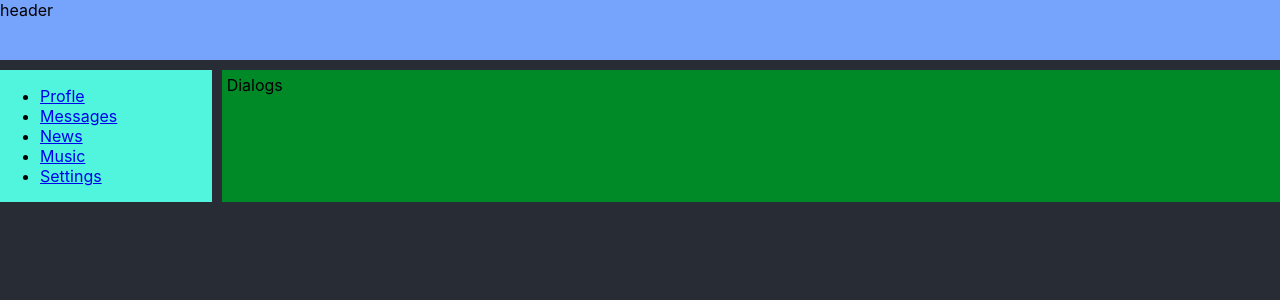
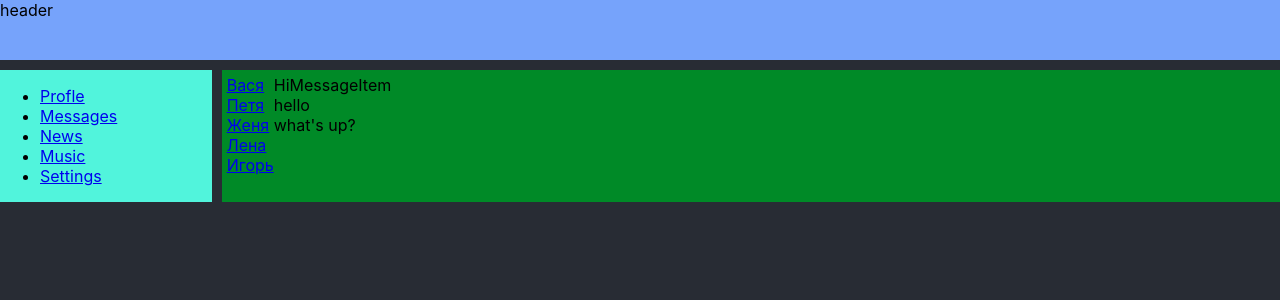
Before and after one commit to Kryqq/SocialNetwork, a React (Create React App) app: page /dialogs in a window 1280 px wide. Shown: the top 300 px of the page. Built offline with nearby package versions, Linux system fonts and the light colour scheme.

Commit message:
Добавление диалого и сообщений

```diff
--- a/src/layout/dialogs/Dialogs.module.scss
+++ b/src/layout/dialogs/Dialogs.module.scss
@@ -0,0 +1,8 @@
+.dialogsMenu {
+   display: flex;
+}
+
+.messages {
+   width: 80%;
+   max-width: 100%;
+}
--- a/src/layout/dialogs/Dialogs.tsx
+++ b/src/layout/dialogs/Dialogs.tsx
@@ -1,5 +1,24 @@
 import React from 'react';
 import styles from './Dialogs.module.scss';
+
+import { DialogItem } from './dialogItem/DialogItem';
+import { MessageItem } from './messages/MessageItem';
+
 export const Dialogs = () => {
-   return <div>Dialogs</div>;
+   return (
+      <div className={styles.dialogsMenu}>
+         <div className={styles.dialog}>
+            <DialogItem name="Вася" id="1" />
+            <DialogItem name="Петя" id="2" />
+            <DialogItem name="Женя" id="3" />
+            <DialogItem name="Лена" id="4" />
+            <DialogItem name="Игорь" id="5" />
+         </div>
+         <div className={styles.messages}>
+            <MessageItem messageContent="HiMessageItem" />
+            <MessageItem messageContent="hello" />
+            <MessageItem messageContent="what's up?" />
+         </div>
+      </div>
+   );
 };
--- /dev/null
+++ b/src/layout/dialogs/dialogItem/DialogItem.module.scss
@@ -0,0 +1,7 @@
+.dialog {
+	width: 20%;
+	max-width: 100%;
+  }
+
+  .dialogItem {
+  }
--- /dev/null
+++ b/src/layout/dialogs/dialogItem/DialogItem.tsx
@@ -0,0 +1,14 @@
+import { NavLink } from 'react-router-dom';
+import styles from './DialogItem.module.scss';
+
+export type DialogItemType = {
+   name: string;
+   id: string;
+};
+export const DialogItem = (props: DialogItemType) => {
+   return (
+      <div className={styles.dialogItem}>
+         <NavLink to={`/dialogs/${props.id}`}>{props.name}</NavLink>
+      </div>
+   );
+};
--- /dev/null
+++ b/src/layout/dialogs/messages/MessageItem.module.scss
@@ -0,0 +1,2 @@
+.messageItem {
+}
--- /dev/null
+++ b/src/layout/dialogs/messages/MessageItem.tsx
@@ -0,0 +1,9 @@
+import styles from './MessageItem.module.scss';
+
+export type MessageItemType = {
+   messageContent: string;
+};
+
+export const MessageItem = (props: MessageItemType) => {
+   return <div className={styles.messageItem}>{props.messageContent}</div>;
+};
```
